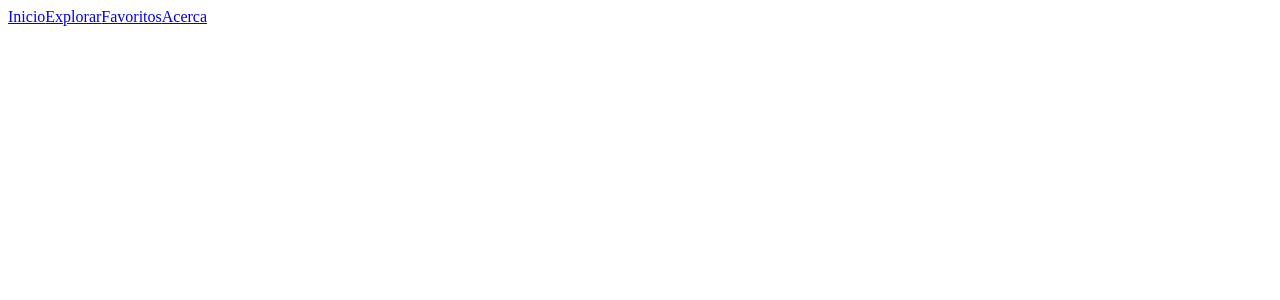
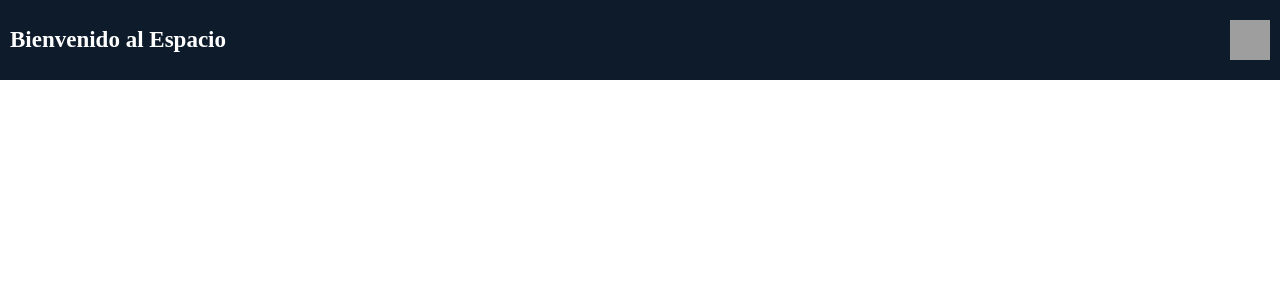
Before and after one commit to ElvisGT/space, a React (Create React App) app: page / in a window 1280 px wide. Shown: the top 300 px of the page. Built offline with nearby package versions, Linux system fonts and the light colour scheme; grey boxes are pictures that could not be loaded.

Commit message:
Listos los estilos y la funcionalidad del header y el menu, ojo faltan los links

```diff
--- a/package.json
+++ b/package.json
@@ -10,7 +10,6 @@
     "react-dom": "^18.2.0",
     "react-redux": "^8.0.2",
     "react-scripts": "5.0.1",
-    "redux-toolkit": "^1.1.2",
     "web-vitals": "^2.1.4"
   },
   "scripts": {
@@ -38,6 +37,7 @@
     ]
   },
   "devDependencies": {
+    "@reduxjs/toolkit": "^1.8.2",
     "react-router-dom": "^6.3.0"
   }
 }
--- a/src/App.js
+++ b/src/App.js
@@ -1,8 +1,14 @@
 import Layout from './containers/Layout';
+import {store} from './Store/store';
+import {Provider} from 'react-redux';
+import './static/css/styles.css';
 
 function App() {
   return (
-    <Layout />
+    <Provider store = {store}>
+    <Layout>
+    </Layout>
+    </Provider>
   );
 }
 
--- /dev/null
+++ b/src/Slices/menuSlice.js
@@ -0,0 +1,19 @@
+import {createSlice} from '@reduxjs/toolkit';
+
+const initialState = {
+    value:false
+}
+
+
+const menuSlice = createSlice({
+    name:"menu",
+    initialState,
+    reducers:{
+        active : (state => {
+            state.value = !state.value
+        })
+    }
+});
+
+export default menuSlice.reducer;
+export const {active} = menuSlice.actions;
--- /dev/null
+++ b/src/Store/store.js
@@ -0,0 +1,10 @@
+import {configureStore} from '@reduxjs/toolkit';
+import menuReducer from '../Slices/menuSlice';
+
+export const store = configureStore(
+    {
+        reducer:{
+            menu:menuReducer
+        }
+    }
+)
--- a/src/components/Header.jsx
+++ b/src/components/Header.jsx
@@ -1,12 +1,38 @@
-import React from 'react'
+import React from 'react';
+import { useSelector } from 'react-redux';
+import {active} from '../Slices/menuSlice';
+import { useDispatch } from 'react-redux';
 
 export const Header = () => {
+  const menu = useSelector(state => state.menu.value);
+  const dispatch = useDispatch();
+
+  const handleMenu = () => {
+      dispatch(active());
+  }
+
+  const handleClose = () => {
+    dispatch(active());
+  }
+
   return (
-    <nav>
-      <a href='#'>Inicio</a>
-      <a href='#'>Explorar</a>
-      <a href='#'>Favoritos</a>
-      <a href='#'>Acerca</a>
-    </nav>
+    <div className='Header'>
+      <h1 className='Header-gretting'>Bienvenido al Espacio</h1>
+      {!menu
+        ?
+          <img src='https://i.ibb.co/Q8TW0J6/icons8-men-32.png' alt="icono de menu" className="Header-menu-icon" onClick={handleMenu}/>
+        :
+            <>
+              <span className='background-dark'></span>
+              <nav className='Header-menu'>
+                <img src="https://i.ibb.co/HCmN2MN/icons8-eliminar-50.png" alt="icono de cerrar" onClick={handleClose} className='Header-menu-close'/>
+                  <a href='#' className='Header-menu-link'><img className="menu-icon-link" src='https://i.ibb.co/XYm7dCD/icons8-casa-24.png' alt='icono de casa'/>Inicio</a>
+                  <a href='#' className='Header-menu-link'><img className="menu-icon-link" src='https://i.ibb.co/8j5fgSC/icons8-globo-terr-queo-24.png' alt='icono de mundo' />Explorar</a>
+                  <a href='#' className='Header-menu-link'><img className="menu-icon-link" src='https://i.ibb.co/pnvGndr/icons8-agregar-a-favoritos-24.png' alt='icono de favoritos'/>Favoritos</a>
+                  <a href='#' className='Header-menu-link'><img className="menu-icon-link" src='https://i.ibb.co/VqPK7nL/icons8-cuadrado-de-informaci-n-24.png' alt='icono de informacion'/>Acerca</a>
+              </nav>
+            </>
+      }
+    </div>
   )
 }
--- a/src/containers/Layout.jsx
+++ b/src/containers/Layout.jsx
@@ -1,11 +1,12 @@
 import {Header} from '../components/Header';
 
 
-const Layout = () => {
+const Layout = ({children}) => {
   return (
-    <div>
+    <>
         <Header />
-    </div>
+        {children}
+    </>
   )
 }
 
--- /dev/null
+++ b/src/static/css/styles.css
@@ -0,0 +1,98 @@
+:root {
+    --principal:#0d1b2a;
+    --background-dark:#333533;
+    --white:white
+}
+
+* {
+    margin: 0;
+    padding: 0;
+    box-sizing: border-box;
+}
+
+html {
+    font-size: 62.5%;
+}
+
+body {
+    font-size: 1.6rem;
+}
+
+.Header {
+    display: flex;
+    justify-content: space-between;
+    align-items: center;
+    height: 8rem;
+    background-color: var(--principal);
+    z-index: 1;
+}
+.Header-gretting {
+    margin-left: 1rem;
+    font-size: 2.3rem;
+    color: var(--white);
+}
+.Header-menu {
+    display: flex;
+    flex-direction: column;
+    justify-content: space-evenly;
+    align-items: center;
+    position: absolute;
+    top: 0;
+    width: 15rem;
+    height: 35rem;
+    background-color: var(--principal);
+    z-index: 2;
+    opacity: 1;
+    box-shadow: -.1rem .1rem  1rem .1rem var(--white);
+
+    animation-name: menu;
+    animation-timing-function: linear;
+    animation-duration: .6s;
+    animation-fill-mode: forwards;
+}
+
+@keyframes menu {
+    from {
+        right: -10rem;
+    }
+    to{
+        right: 0;
+    }
+}
+
+.Header-menu-icon {
+    width: 4rem;
+    height: 4rem;
+    margin-right: 1rem;
+}
+
+.Header-menu-close {
+    position: absolute;
+    right: 0;
+    top: 0;
+    width: 3rem;
+    height: 3rem;
+    margin: 1rem;
+}
+
+.Header-menu-link {
+    display: flex;
+    align-items: center;
+    color: var(--white);
+    text-decoration: none;
+}
+
+.background-dark {
+    background-color: var(--background-dark);
+    opacity: 0.8;
+    z-index: 1;
+    position: absolute;
+    top: 0;
+    left: 0;
+    width: 100%;
+    height: 100vh;
+}
+
+.menu-icon-link {
+    margin-right: 1rem;
+}
```
Also changed, not shown: 1 other file (tests, documents, lock files or other folders).
